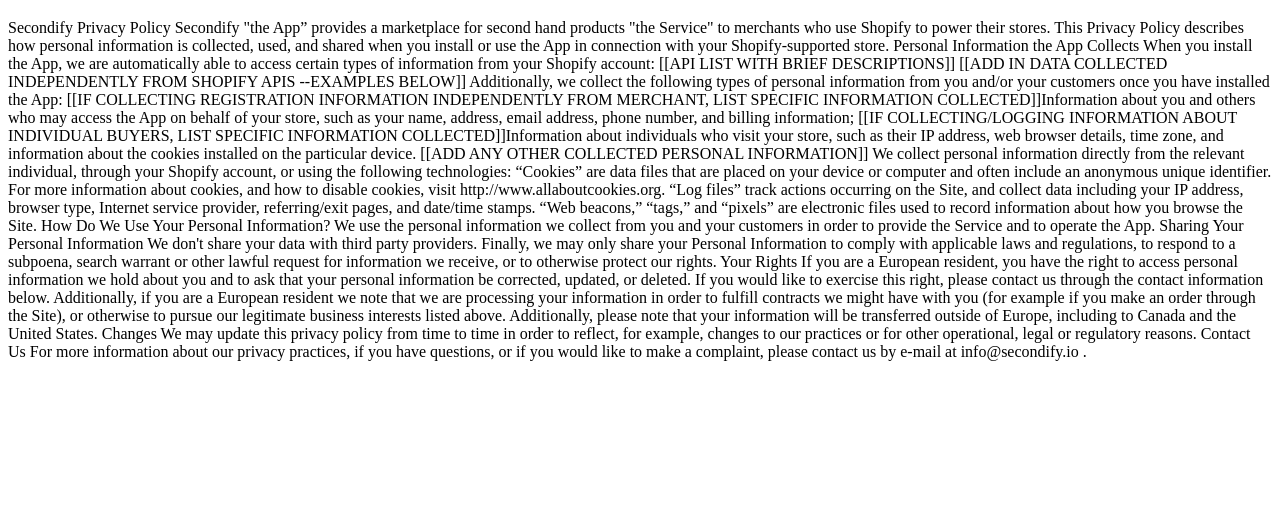
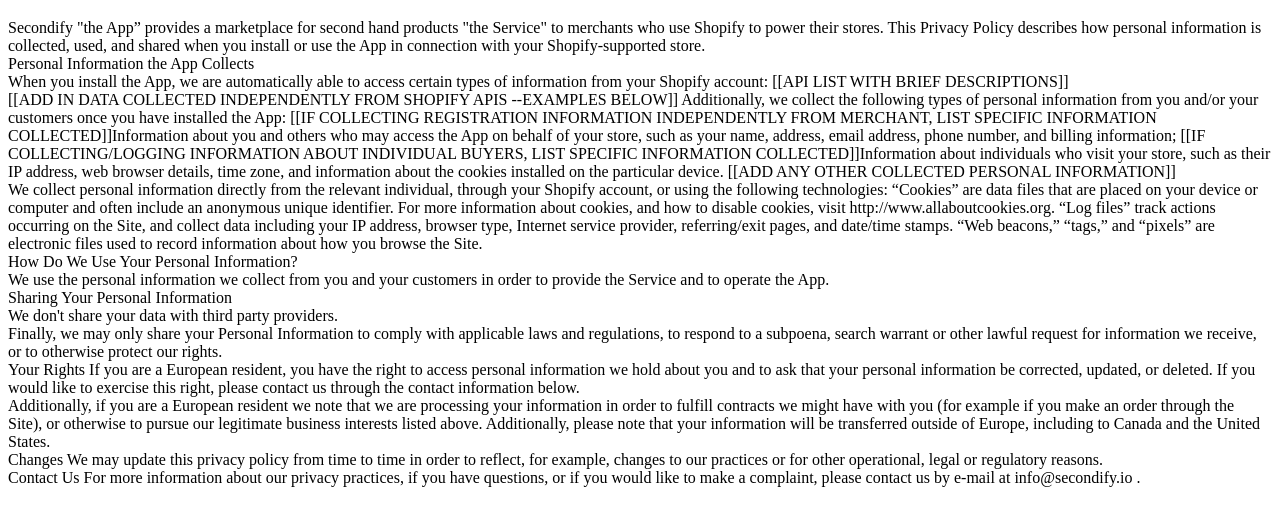
Before and after one commit to riscoss63/secondify-privacy, a plain HTML site: page index.html in a window 1280 px wide. Shown: the part 61-586 px from the top of the page. Drawn offline with Linux system fonts and the light colour scheme.

Commit message:
Update index.html

```diff
--- a/index.html
+++ b/index.html
@@ -8,34 +8,33 @@
 <body>
     <h1>Secondify Privacy Policy</h1>
 
-    Secondify Privacy Policy
-
     Secondify "the App” provides a marketplace for  second hand products "the Service" to merchants who use Shopify to power their stores. This Privacy Policy describes how personal information is collected, used, and shared when you install or use the App in connection with your Shopify-supported store.
-
+    <br>
     Personal Information the App Collects
+    <br>
 
     When you install the App, we are automatically able to access certain types of information from your Shopify account: [[API LIST WITH BRIEF DESCRIPTIONS]]
-
+    <br>
     [[ADD IN DATA COLLECTED INDEPENDENTLY FROM SHOPIFY APIS --EXAMPLES BELOW]] Additionally, we collect the following types of personal information from you and/or your customers once you have installed the App: [[IF COLLECTING REGISTRATION INFORMATION INDEPENDENTLY FROM MERCHANT, LIST SPECIFIC INFORMATION COLLECTED]]Information about you and others who may access the App on behalf of your store, such as your name, address, email address, phone number, and billing information; [[IF COLLECTING/LOGGING INFORMATION ABOUT INDIVIDUAL BUYERS, LIST SPECIFIC INFORMATION COLLECTED]]Information about individuals who visit your store, such as their IP address, web browser details, time zone, and information about the cookies installed on the particular device. [[ADD ANY OTHER COLLECTED PERSONAL INFORMATION]]
-
+    <br>
     We collect personal information directly from the relevant individual, through your Shopify account, or using the following technologies: “Cookies” are data files that are placed on your device or computer and often include an anonymous unique identifier. For more information about cookies, and how to disable cookies, visit http://www.allaboutcookies.org. “Log files” track actions occurring on the Site, and collect data including your IP address, browser type, Internet service provider, referring/exit pages, and date/time stamps. “Web beacons,” “tags,” and “pixels” are electronic files used to record information about how you browse the Site.
-
+    <br>
     How Do We Use Your Personal Information?
-
+    <br>
     We use the personal information we collect from you and your customers in order to provide the Service and to operate the App.
-
+<br>
     Sharing Your Personal Information
-
+<br>
     We don't share your data with third party providers.
-
+<br>
     Finally, we may only share your Personal Information to comply with applicable laws and regulations, to respond to a subpoena, search warrant or other lawful request for information we receive, or to otherwise protect our rights.
-
+<br>
     Your Rights If you are a European resident, you have the right to access personal information we hold about you and to ask that your personal information be corrected, updated, or deleted. If you would like to exercise this right, please contact us through the contact information below.
-
+<br>
     Additionally, if you are a European resident we note that we are processing your information in order to fulfill contracts we might have with you (for example if you make an order through the Site), or otherwise to pursue our legitimate business interests listed above. Additionally, please note that your information will be transferred outside of Europe, including to Canada and the United States.
-
+<br>
     Changes We may update this privacy policy from time to time in order to reflect, for example, changes to our practices or for other operational, legal or regulatory reasons.
-
+<br>
     Contact Us For more information about our privacy practices, if you have questions, or if you would like to make a complaint, please contact us by e-mail at info@secondify.io .
 </body>
 </html>
```
